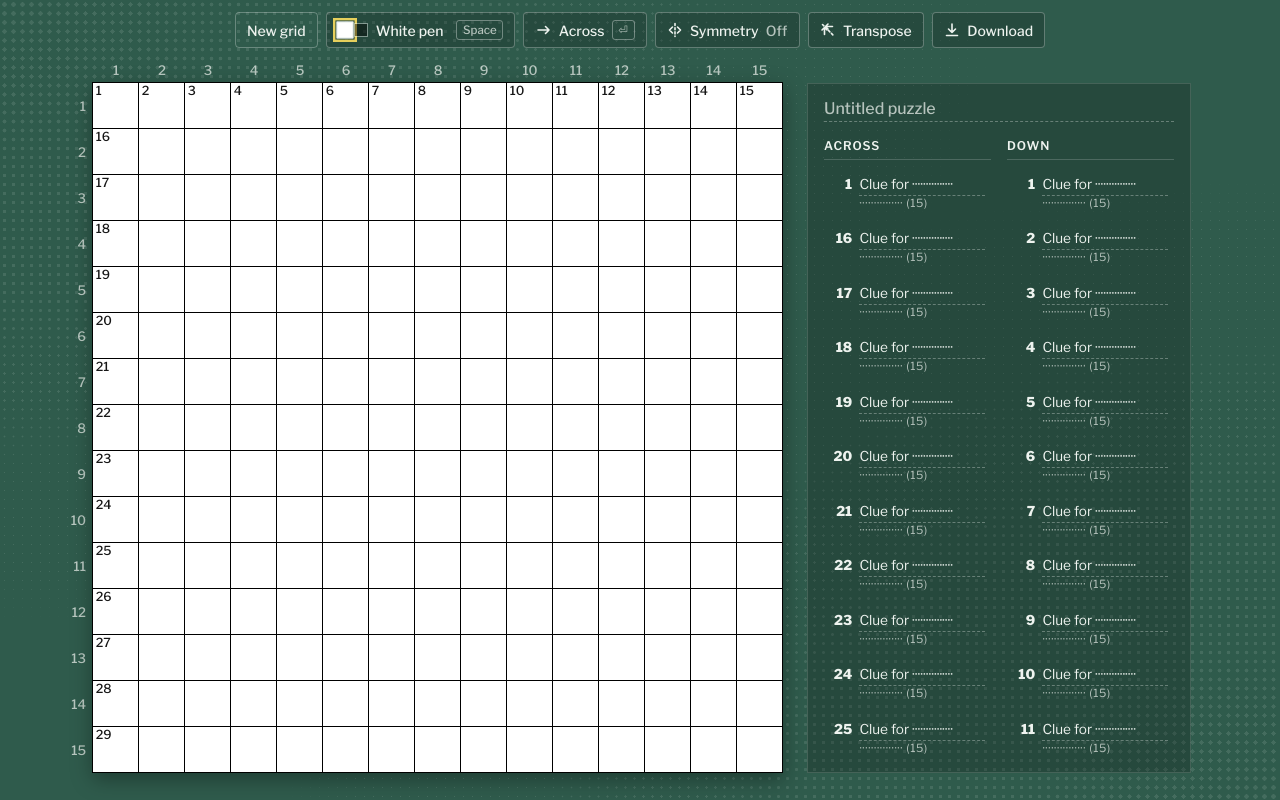
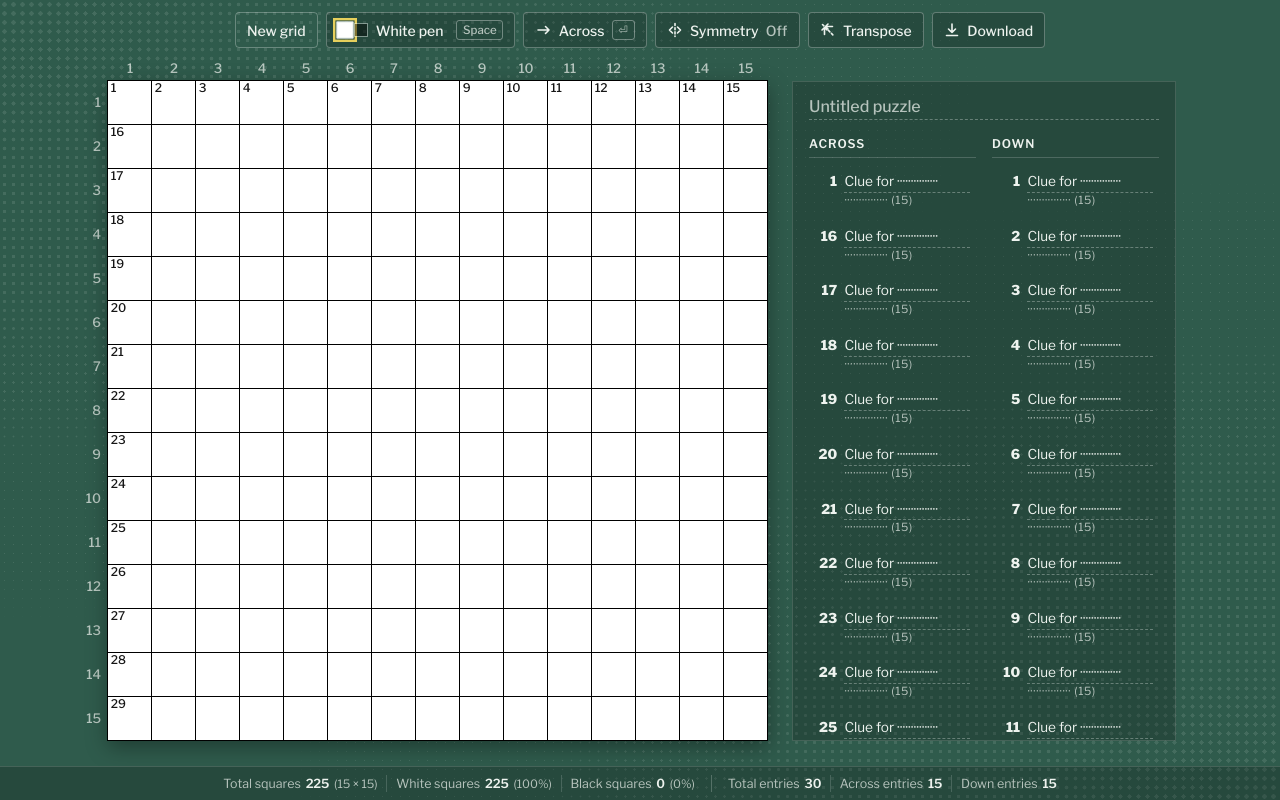
Before and after one commit to ArmaanjeetSandhu/grids, a SvelteKit app: page / in a window 1280 px wide. Both pictures are taken after a click on the button "Create". Built offline with nearby package versions, Linux system fonts and the light colour scheme.

Commit message:
Add status bar

```diff
--- a/src/routes/+page.svelte
+++ b/src/routes/+page.svelte
@@ -63,6 +63,27 @@
 	const walls = $derived(wallsOf(grid));
 
 	const numbering = $derived(size ? numberEntries(size.rows, size.cols, walls) : null);
+
+	const stats = $derived.by(() => {
+		if (!size) return null;
+		const total = size.rows * size.cols;
+		let black = 0;
+		for (const { key } of cells) if (grid[key]?.black) black++;
+		const blackPct = Math.round((black / total) * 100);
+		const entries = numbering?.entries ?? [];
+		const across = entries.filter((e) => e.axis === 'across').length;
+		return {
+			total,
+			dims: `${size.rows} × ${size.cols}`,
+			white: total - black,
+			black,
+			whitePct: 100 - blackPct,
+			blackPct,
+			entries: entries.length,
+			across,
+			down: entries.length - across
+		};
+	});
 
 	const BLANK = '·';
 
@@ -940,6 +961,47 @@
 					</aside>
 				</div>
 			</div>
+
+			{#if stats}
+				<footer class="status" aria-label="Grid statistics">
+					<div class="status-group">
+						<span class="stat">
+							<span class="stat-label">Total squares</span>
+							<span class="stat-value">{stats.total}</span>
+							<span class="stat-note" title="Rows × columns">({stats.dims})</span>
+						</span>
+						{#if !bars || stats.black > 0}
+							<span class="stat">
+								<span class="stat-label">White squares</span>
+								<span class="stat-value">{stats.white}</span>
+								<span class="stat-note">({stats.whitePct}%)</span>
+							</span>
+							<span class="stat">
+								<span class="stat-label">Black squares</span>
+								<span class="stat-value">{stats.black}</span>
+								<span class="stat-note">({stats.blackPct}%)</span>
+							</span>
+						{/if}
+					</div>
+
+					<span class="status-split" aria-hidden="true"></span>
+
+					<div class="status-group">
+						<span class="stat">
+							<span class="stat-label">Total entries</span>
+							<span class="stat-value">{stats.entries}</span>
+						</span>
+						<span class="stat">
+							<span class="stat-label">Across entries</span>
+							<span class="stat-value">{stats.across}</span>
+						</span>
+						<span class="stat">
+							<span class="stat-label">Down entries</span>
+							<span class="stat-value">{stats.down}</span>
+						</span>
+					</div>
+				</footer>
+			{/if}
 		</div>
 	{/if}
 </main>
@@ -1539,6 +1601,57 @@
 		place-items: center;
 		overflow: auto;
 	}
+	.status {
+		flex: 0 0 auto;
+		display: flex;
+		align-items: center;
+		justify-content: center;
+		flex-wrap: wrap;
+		gap: 0.4rem 1rem;
+		padding: 0.5rem 1.25rem;
+		border-top: 1px solid rgb(255 255 255 / 0.14);
+		background: rgb(0 0 0 / 0.2);
+		font-size: 0.78rem;
+		font-variant-numeric: tabular-nums;
+		line-height: 1.4;
+	}
+	.status-group {
+		display: flex;
+		align-items: center;
+		flex-wrap: wrap;
+		gap: 0.3rem 0.55rem;
+	}
+	.status-split {
+		width: 1px;
+		align-self: stretch;
+		min-height: 1rem;
+		background: rgb(255 255 255 / 0.22);
+	}
+	.stat {
+		display: inline-flex;
+		align-items: baseline;
+		gap: 0.3rem;
+		white-space: nowrap;
+	}
+	.stat + .stat::before {
+		content: '';
+		width: 1px;
+		align-self: stretch;
+		margin-right: 0.25rem;
+		background: rgb(255 255 255 / 0.16);
+	}
+	.stat-label {
+		color: var(--on-mat-dim);
+	}
+	.stat-value {
+		font-weight: 600;
+		letter-spacing: -0.01em;
+	}
+	.stat-note {
+		color: var(--on-mat-dim);
+		font-size: 0.72rem;
+	}
+
 	.sheet {
 		position: relative;
 		touch-action: manipulation;
@@ -1672,6 +1785,13 @@
 		kbd {
 			display: none;
 		}
+		.status {
+			padding: 0.5rem 0.75rem;
+			font-size: 0.72rem;
+		}
+		.status-split {
+			display: none;
+		}
 	}
 
 	@media (prefers-reduced-motion: reduce) {
```
